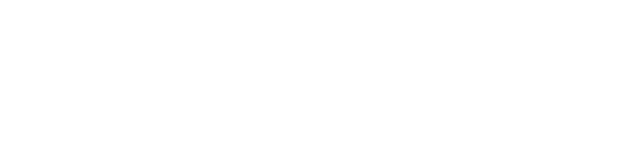
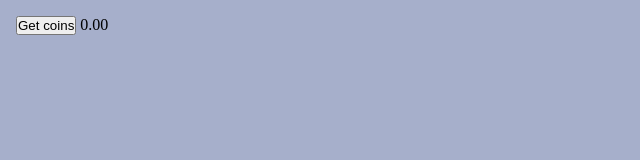
Before and after one commit to Cismaticowebdev/incremental-game, a plain HTML site: page index.html in a window 1280 px wide. Shown: the whole page, without its empty margins (0-640 px from the left). Drawn offline with Linux system fonts and the light colour scheme.

Commit message:
Add coins.js
Add coins.js with the class Coins.
Use static for methods and fields because there is no need to create instances of this class.

```diff
--- a/index.html
+++ b/index.html
@@ -8,6 +8,9 @@
     <script type="module" defer src="modules/main.js"></script>
 </head>
 <body>
-
+    <main>
+        <button id="coin-btn">Get coins</button>
+        <span id="coin-span">0.00</span>
+    </main>
 </body>
 </html>
--- /dev/null
+++ b/modules/classes/coins.js
@@ -0,0 +1,4 @@
+export default class Coins {
+   static name;
+   static quantity;
+}
--- a/styles/style.css
+++ b/styles/style.css
@@ -0,0 +1,10 @@
+* {
+    padding: 0;
+    margin: 0;
+    box-sizing: border-box;
+}
+
+body {
+    padding: 1rem;
+    background-color:rgb(166, 175, 203);
+}
```
